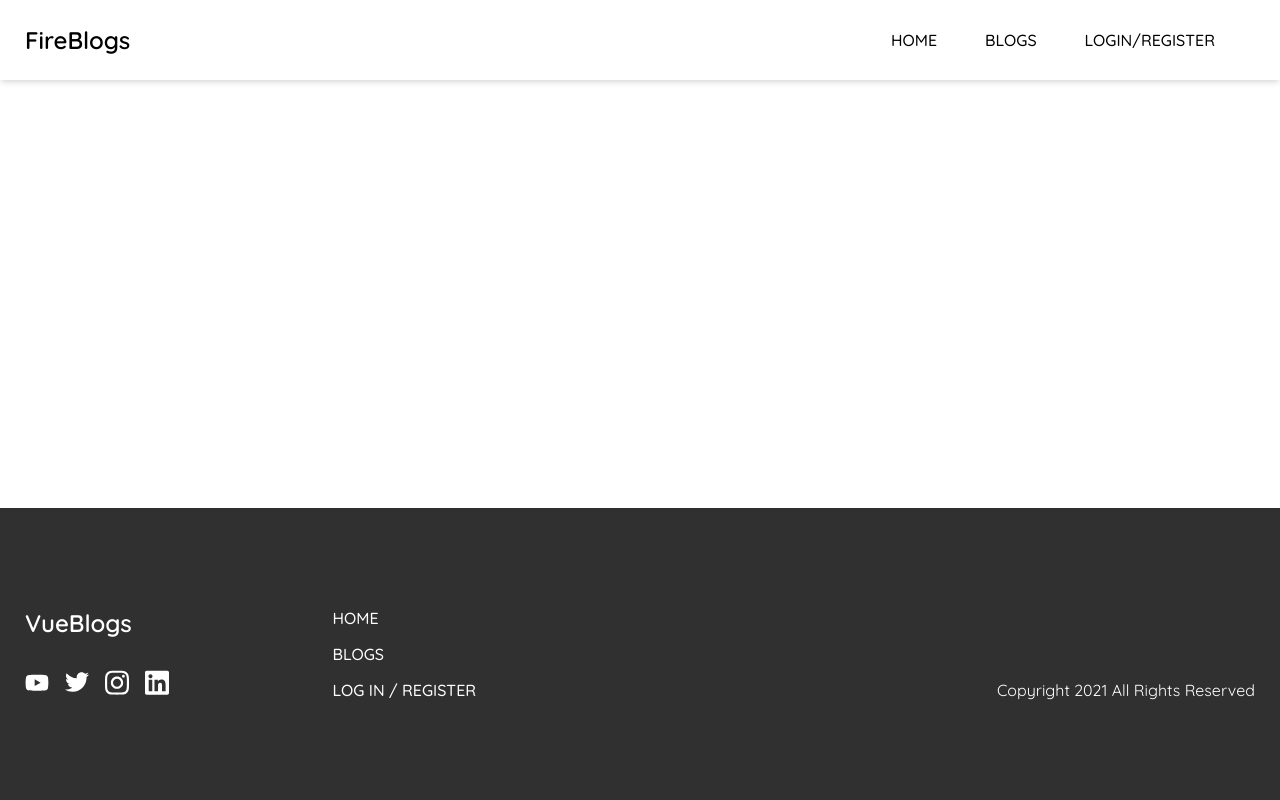
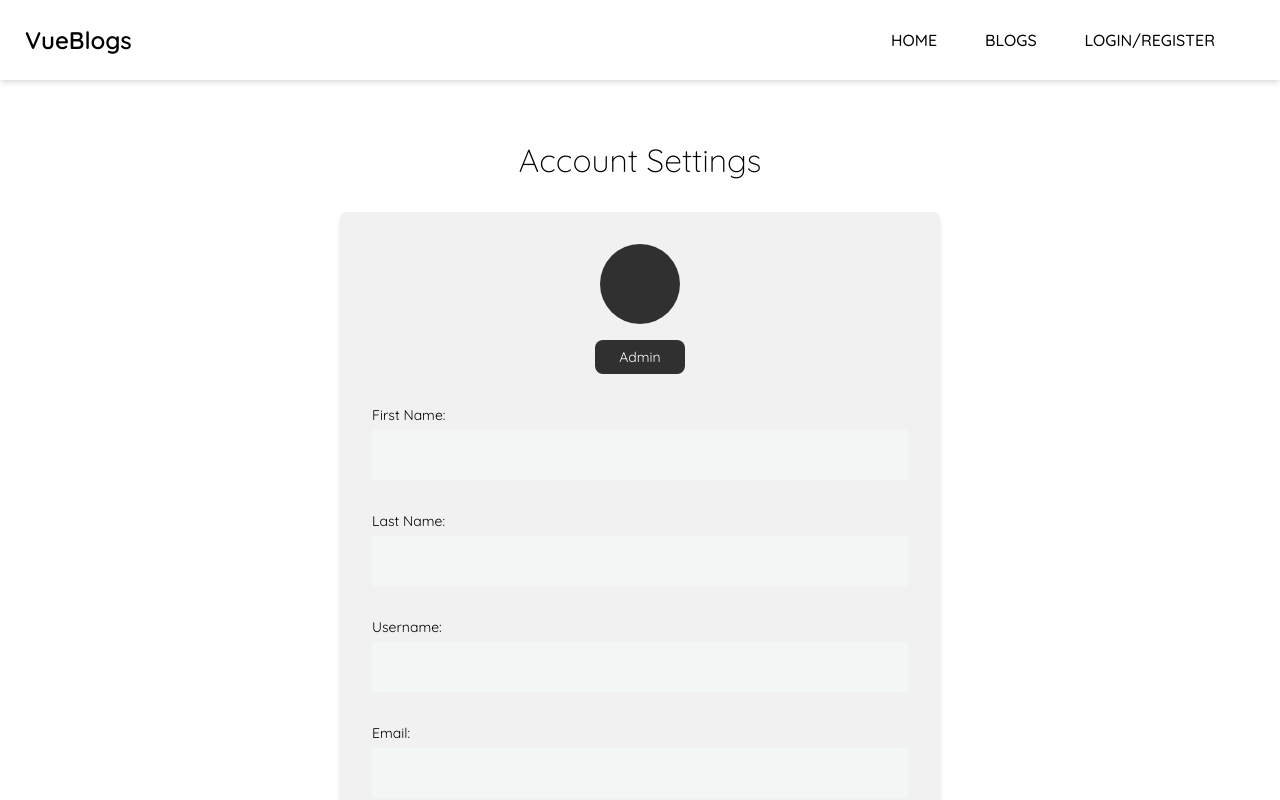
Before and after one commit to Pirmsho/VueBlogs, a Vue app: page /profile in a window 1280 px wide. Shown: the top 800 px of the page. Built offline with nearby package versions, Linux system fonts and the light colour scheme; no server answers; what vue2-editor would draw is missing.

Commit message:
+ updated store

```diff
--- a/src/components/NavBar.vue
+++ b/src/components/NavBar.vue
@@ -3,7 +3,7 @@
     <nav class="container">
       <div class="branding">
         <router-link class="header" :to="{ name: 'Home' }"
-          >FireBlogs</router-link
+          >VueBlogs</router-link
         >
       </div>
       <div class="nav-links">
--- a/src/store/index.js
+++ b/src/store/index.js
@@ -60,6 +60,15 @@
         state.profileFirstName.match(/(\b\S)?/g).join('') +
         state.profileLastName.match(/(\b\S)?/g).join('')
     },
+    changeFirstName(state, payload) {
+      state.profileFirstName = payload
+    },
+    changeLastName(state, payload) {
+      state.profileLastName = payload
+    },
+    changeUsername(state, payload) {
+      state.profileUsername = payload
+    },
   },
   actions: {
     async getCurrentUser({ commit }) {
@@ -70,6 +79,15 @@
       commit('setProfileInfo', dbResults)
       commit('setProfileInitials')
     },
+    async updateUserSettings({ commit, state }) {
+      const dataBase = await db.collection('users').doc(state.profileId)
+      await dataBase.update({
+        firstName: state.profileFirstName,
+        lastName: state.profileLastName,
+        username: state.profileUserName,
+      })
+      commit('setProfileInitials')
+    },
   },
   modules: {},
 })
--- a/src/views/Profile.vue
+++ b/src/views/Profile.vue
@@ -1,10 +1,171 @@
 <template>
-  <div></div>
+  <div class="profile">
+    <Modal
+      v-if="modalActive"
+      :modalMessage="modalMessage"
+      v-on:close-modal="closeModal"
+    />
+    <div class="container">
+      <h2>Account Settings</h2>
+      <div class="profile-info">
+        <div class="initials">{{ $store.state.profileInitials }}</div>
+        <div class="admin-badge">
+          <span>admin</span>
+        </div>
+        <div class="input">
+          <label for="firstName">First Name:</label>
+          <input type="text" id="firstName" v-model="firstName" />
+        </div>
+        <div class="input">
+          <label for="lastName">Last Name:</label>
+          <input type="text" id="lastName" v-model="lastName" />
+        </div>
+        <div class="input">
+          <label for="username">Username:</label>
+          <input type="text" id="username" v-model="username" />
+        </div>
+        <div class="input">
+          <label for="email">Email:</label>
+          <input disabled type="text" id="email" v-model="email" />
+        </div>
+        <button @click="updateProfile">Save Changes</button>
+      </div>
+    </div>
+  </div>
 </template>
 
 <script>
-export default {};
+import Modal from "../components/Modal.vue";
+
+export default {
+  name: "Profile",
+  components: {
+    Modal,
+  },
+  data() {
+    return {
+      modalMessage: "Changes Were Saved",
+      modalActive: null,
+    };
+  },
+  methods: {
+    updateProfile() {
+      this.$store.dispatch("updateUserSettings");
+      this.modalActive = !this.modalActive;
+    },
+    closeModal() {
+      this.modalActive = !this.modalActive;
+    },
+  },
+  computed: {
+    firstName: {
+      get() {
+        return this.$store.state.profileFirstName;
+      },
+      set(payload) {
+        this.$store.commit("changeFirstName", payload);
+      },
+    },
+    lastName: {
+      get() {
+        return this.$store.state.profileLastName;
+      },
+      set(payload) {
+        this.$store.commit("changeLastName", payload);
+      },
+    },
+    username: {
+      get() {
+        return this.$store.state.profileUsername;
+      },
+      set(payload) {
+        this.$store.commit("changeUsername", payload);
+      },
+    },
+    email: {
+      get() {
+        return this.$store.state.profileEmail;
+      },
+    },
+  },
+};
 </script>
 
 <style lang="scss" scoped>
+.profile {
+  .container {
+    max-width: 1000px;
+    padding: 60px 25px;
+    h2 {
+      text-align: center;
+      margin-bottom: 16px;
+      font-weight: 300;
+      font-size: 32px;
+    }
+    .profile-info {
+      border-radius: 8px;
+      box-shadow: 0 4px 6px -1px rgba(0, 0, 0, 0.1),
+        0 2px 4px -1px rgba(0, 0, 0, 0.06);
+      padding: 32px;
+      background-color: #f1f1f1;
+      display: flex;
+      flex-direction: column;
+      max-width: 600px;
+      margin: 32px auto;
+      .initials {
+        position: initial;
+        width: 80px;
+        height: 80px;
+        font-size: 32px;
+        background-color: #303030;
+        color: #fff;
+        display: flex;
+        align-self: center;
+        align-items: center;
+        justify-content: center;
+        border-radius: 50%;
+      }
+      .admin-badge {
+        display: flex;
+        align-self: center;
+        color: #fff;
+        font-size: 14px;
+        padding: 8px 24px;
+        border-radius: 8px;
+        background-color: #303030;
+        margin: 16px 0;
+        text-align: center;
+        text-transform: capitalize;
+        .icon {
+          width: 14px;
+          height: auto;
+          margin-right: 8px;
+        }
+      }
+      .input {
+        margin: 16px 0;
+        label {
+          font-size: 14px;
+          display: block;
+          padding-bottom: 6px;
+        }
+        input {
+          width: 100%;
+          border: none;
+          background-color: #f2f7f6;
+          padding: 8px;
+          height: 50px;
+          @media (min-width: 900px) {
+          }
+          &:focus {
+            outline: none;
+          }
+        }
+      }
+      button {
+        align-self: center;
+      }
+    }
+  }
+}
 </style>
```
